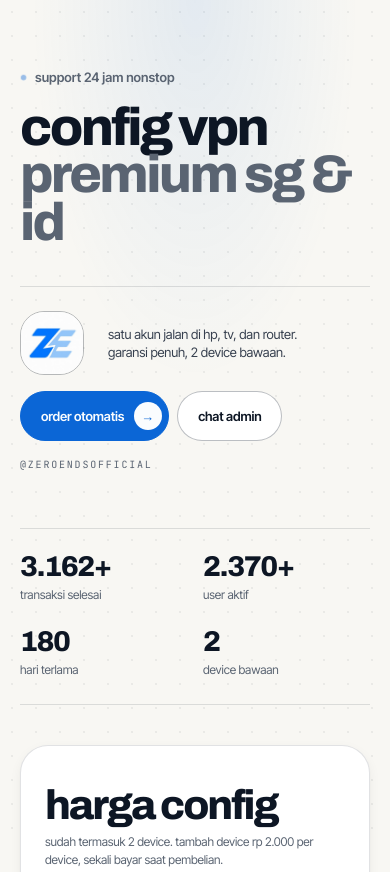
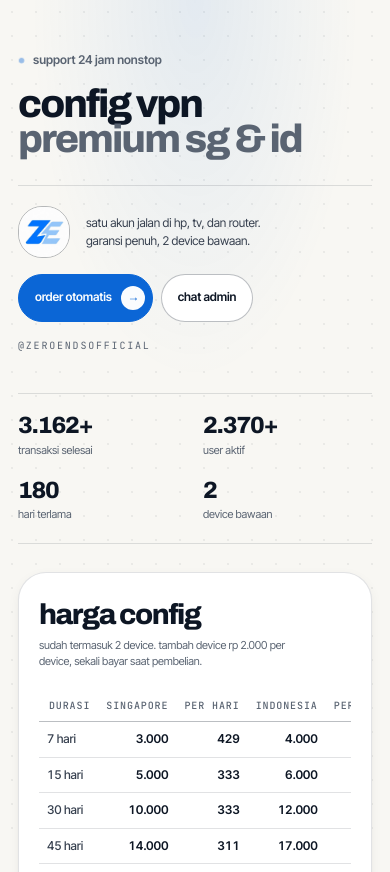
Before and after one commit to Ajizzz13/ze-store, a plain HTML site: page index.html in a window 390 px wide. Shown: the top 872 px of the page. Drawn offline with Linux system fonts and the light colour scheme.

Commit message:
Scale down mobile: headline 52->35px, tighter spacing and controls

```diff
--- a/style.css
+++ b/style.css
@@ -175,21 +175,25 @@ h2 {
   display: flex;
   flex-wrap: wrap;
   align-items: center;
-  gap: var(--space-sm) var(--space-md);
+  gap: var(--space-sm);
   margin-top: var(--space-lg);
   padding-top: var(--space-md);
   border-top: 1px solid var(--color-rule);
 }
 
+@media (min-width: 40rem) {
+  .hero__base { gap: var(--space-sm) var(--space-md); }
+}
+
 .hero__mark {
-  width: 4rem;
-  height: 4rem;
+  width: 3.25rem;
+  height: 3.25rem;
   border: 1px solid var(--color-rule-2);
   border-radius: var(--radius-mark);
 }
 
 .hero__bio {
-  flex: 1 1 16rem;
+  flex: 1 1 14rem;
   max-width: 30ch;
   color: var(--color-ink-2);
   font-size: var(--text-sm);
@@ -217,7 +221,7 @@ h2 {
   align-items: center;
   gap: var(--space-2xs);
   min-height: var(--tap);
-  padding: 0.6rem 1.25rem;
+  padding: 0.5rem 1rem;
   border: 1px solid var(--color-rule-2);
   border-radius: var(--radius-pill);
   background: var(--color-paper-2);
@@ -246,8 +250,8 @@ h2 {
 .btn__icon {
   display: grid;
   place-items: center;
-  width: 1.75rem;
-  height: 1.75rem;
+  width: 1.5rem;
+  height: 1.5rem;
   border-radius: 50%;
   background: var(--color-accent-ink);
   color: var(--color-accent);
@@ -255,6 +259,12 @@ h2 {
 }
 
 .btn--primary:hover .btn__icon { transform: translateX(2px); }
+
+@media (min-width: 40rem) {
+  .hero__mark { width: 4rem; height: 4rem; }
+  .btn { padding: 0.6rem 1.25rem; }
+  .btn__icon { width: 1.75rem; height: 1.75rem; }
+}
 
 /* ---------- pulse: numbers band, no boxes ---------- */
 .pulse {
--- a/tokens.css
+++ b/tokens.css
@@ -35,13 +35,13 @@
   --font-label: "JetBrains Mono", ui-monospace, "SF Mono", Menlo, monospace;
 
   --text-2xs:  0.625rem;
-  --text-xs:   0.75rem;
-  --text-sm:   0.8125rem;
-  --text-base: 0.9375rem;
-  --text-xl:   1.25rem;
-  --text-2xl:  clamp(1.75rem, 1.4rem + 1.6vw, 2.375rem);
-  --text-3xl:  clamp(2.5rem, 1.7rem + 3.6vw, 4.25rem);
-  --text-4xl:  clamp(3.25rem, 1.6rem + 7vw, 7.5rem);
+  --text-xs:   0.6875rem;
+  --text-sm:   0.75rem;
+  --text-base: 0.875rem;
+  --text-xl:   1.125rem;
+  --text-2xl:  clamp(1.375rem, 1.25rem + 0.9vw, 2.125rem);
+  --text-3xl:  clamp(1.75rem, 1.45rem + 1.4vw, 3.5rem);
+  --text-4xl:  clamp(2rem, 1rem + 6vw, 5.5rem);
 
   --leading-tight: 0.9;
   --leading-snug:  1.15;
@@ -56,14 +56,14 @@
   --space-2xs: 0.5rem;
   --space-xs:  0.75rem;
   --space-sm:  1rem;
-  --space-md:  1.5rem;
-  --space-lg:  2.5rem;
-  --space-xl:  3.5rem;
-  --space-2xl: 5rem;
+  --space-md:  1.25rem;
+  --space-lg:  1.75rem;
+  --space-xl:  2.5rem;
+  --space-2xl: 3.25rem;
 
   /* ---- frame ---- */
   --wrap: 54rem;
-  --gutter: 1.25rem;
+  --gutter: 1.125rem;
 
   /* ---- shape: one scale ---- */
   --radius-tile: 1.75rem;
@@ -82,12 +82,17 @@
            0 4px 12px oklch(20% 0.03 258 / 0.05);
   --lift-2: 0 2px 4px oklch(20% 0.03 258 / 0.05),
            0 16px 36px oklch(20% 0.03 258 / 0.10);
-           0 30px 70px oklch(20% 0.03 258 / 0.15);
 
   /* ---- hit target ---- */
   --tap: 48px;
 }
 
 @media (min-width: 40rem) {
-  :root { --gutter: 2rem; }
+  :root {
+    --gutter: 1.75rem;
+    --space-md: 1.5rem;
+    --space-lg: 2.5rem;
+    --space-xl: 3.5rem;
+    --space-2xl: 5rem;
+  }
 }
```
